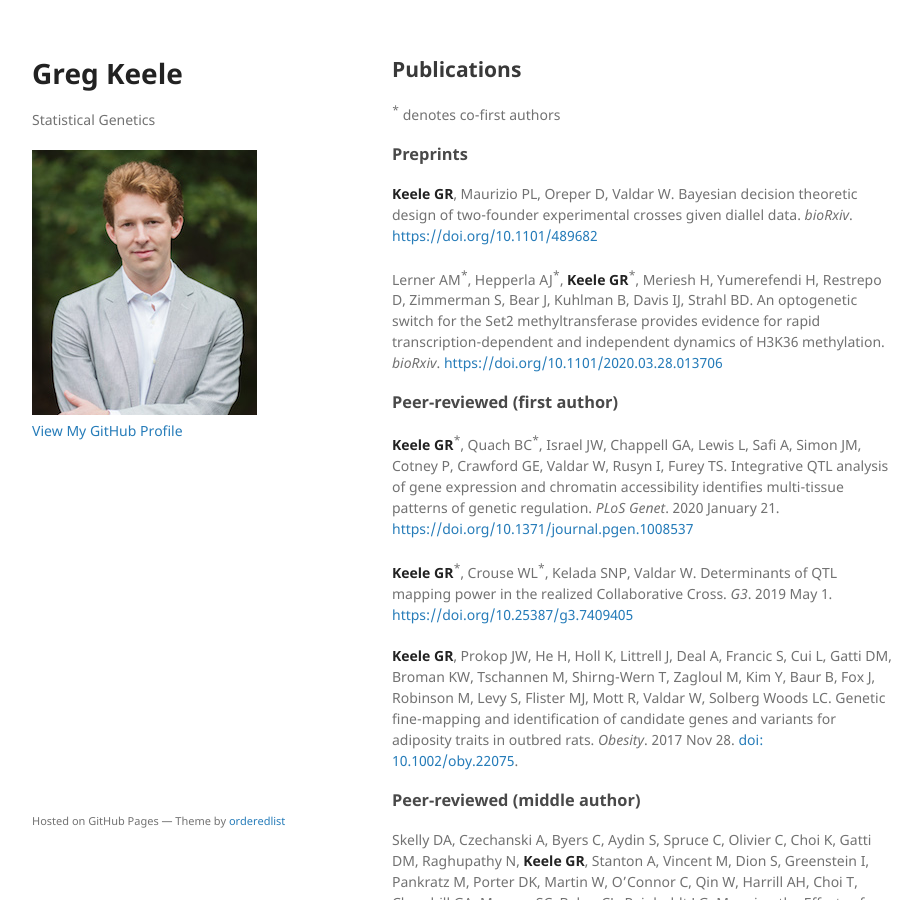
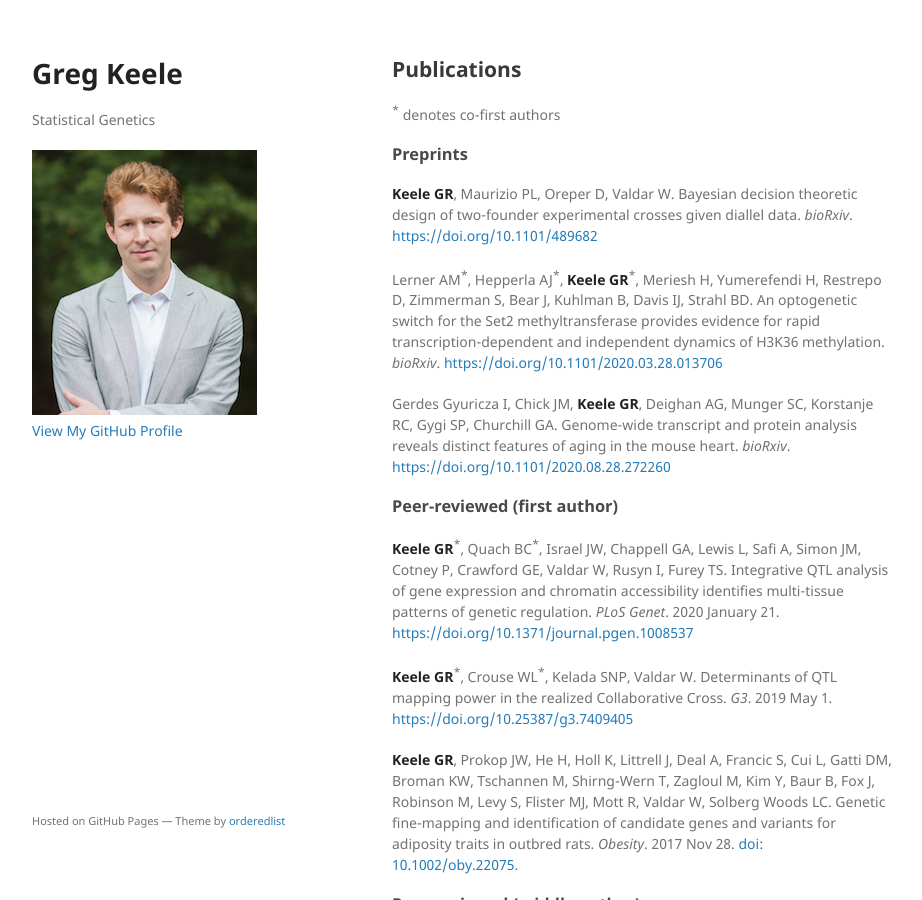
Before and after one commit to gkeele/gkeele.github.io, a Jekyll site: the page built from publications.md, in a window 1280 px wide and 900 px high. Shown: the whole window, without its empty margins (178-1100 px from the left). Built offline with Jekyll 4.4.1, drawn with Linux system fonts in a browser that asks for light colours; our own code applies the rules of GitHub Pages for plain Markdown files.

Commit message:
Added Isabela's paper

```diff
--- a/publications.md
+++ b/publications.md
@@ -10,6 +10,8 @@ layout: default
 **Keele GR**, Maurizio PL, Oreper D, Valdar W. Bayesian decision theoretic design of two-founder experimental crosses given diallel data. *bioRxiv*. [https://doi.org/10.1101/489682](https://www.biorxiv.org/content/10.1101/489682v1)
 
 Lerner AM<sup>\*</sup>, Hepperla AJ<sup>\*</sup>, **Keele GR**<sup>\*</sup>, Meriesh H, Yumerefendi H, Restrepo D, Zimmerman S, Bear J, Kuhlman B, Davis IJ, Strahl BD. An optogenetic switch for the Set2 methyltransferase provides evidence for rapid transcription-dependent and independent dynamics of H3K36 methylation. *bioRxiv*. [https://doi.org/10.1101/2020.03.28.013706](https://www.biorxiv.org/content/10.1101/2020.03.28.013706v1)
+
+Gerdes Gyuricza I, Chick JM, **Keele GR**, Deighan AG, Munger SC, Korstanje RC, Gygi SP, Churchill GA. Genome-wide transcript and protein analysis reveals distinct features of aging in the mouse heart. *bioRxiv*. [https://doi.org/10.1101/2020.08.28.272260](https://www.biorxiv.org/content/10.1101/2020.08.28.272260v1)
 
 ### Peer-reviewed (first author)
 
```
